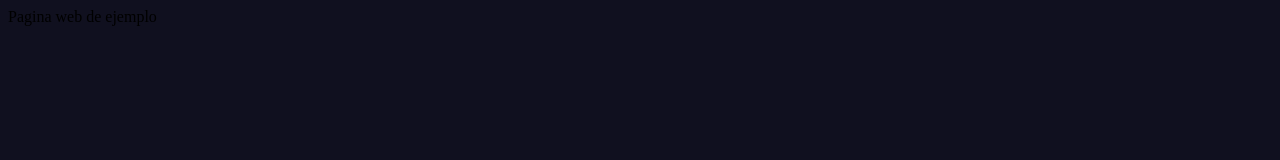
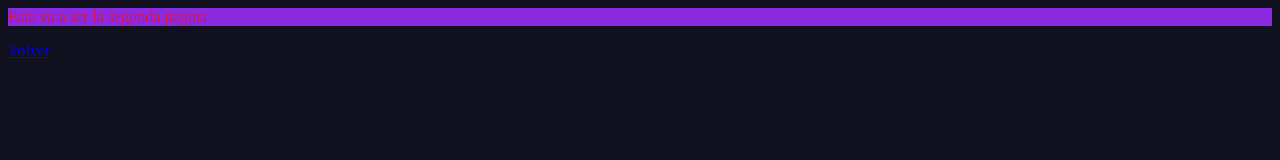
Before and after one commit to GodYato0/GodYato0.github.io, a plain HTML site: page dos.html in a window 1280 px wide. Drawn offline with Linux system fonts and the light colour scheme.

Commit message:
martes17marzo

```diff
--- a/dos.html
+++ b/dos.html
@@ -3,7 +3,9 @@
         <link href ="css/estilos.css"
         rel="stylesheet"
         type="text/css">
-        Pagina web de ejemplo
     </head>
-    <Body></Body>
+    <Body>
+        <P>Esta va a ser la segunda pagina</P>
+        <a href="index.html">Volver</a>
+    </Body>
 </html>
```
